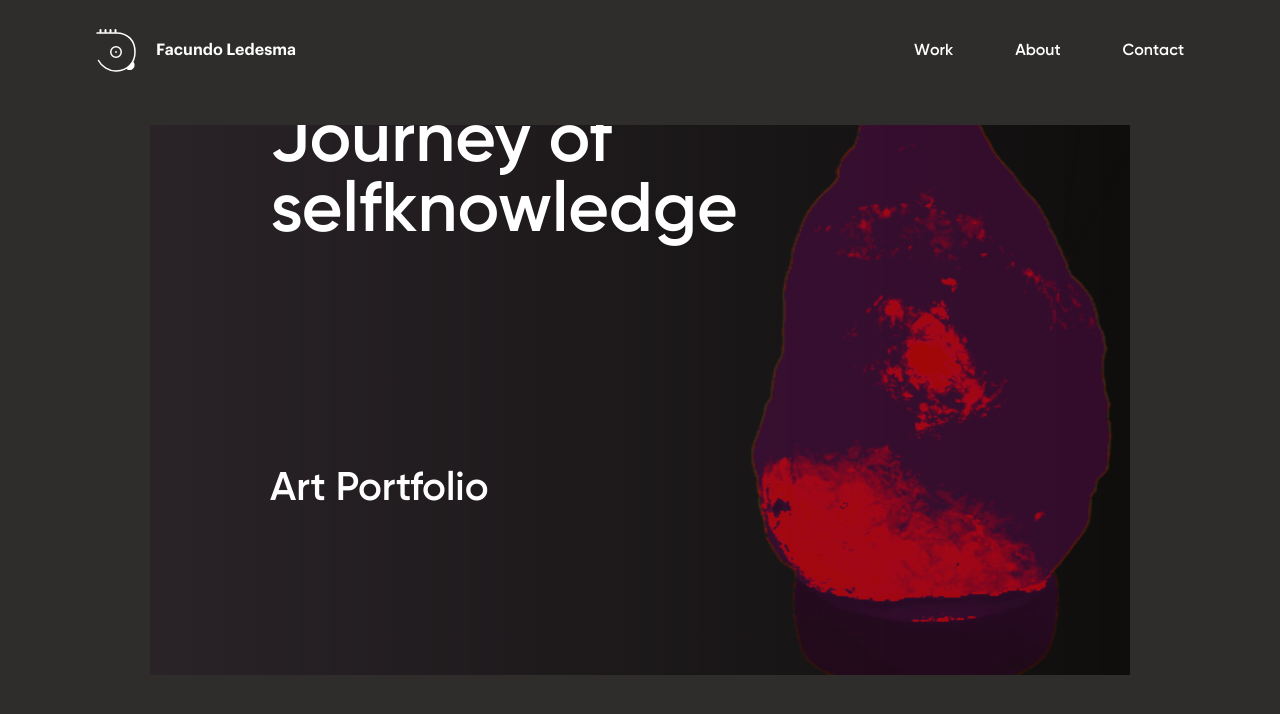
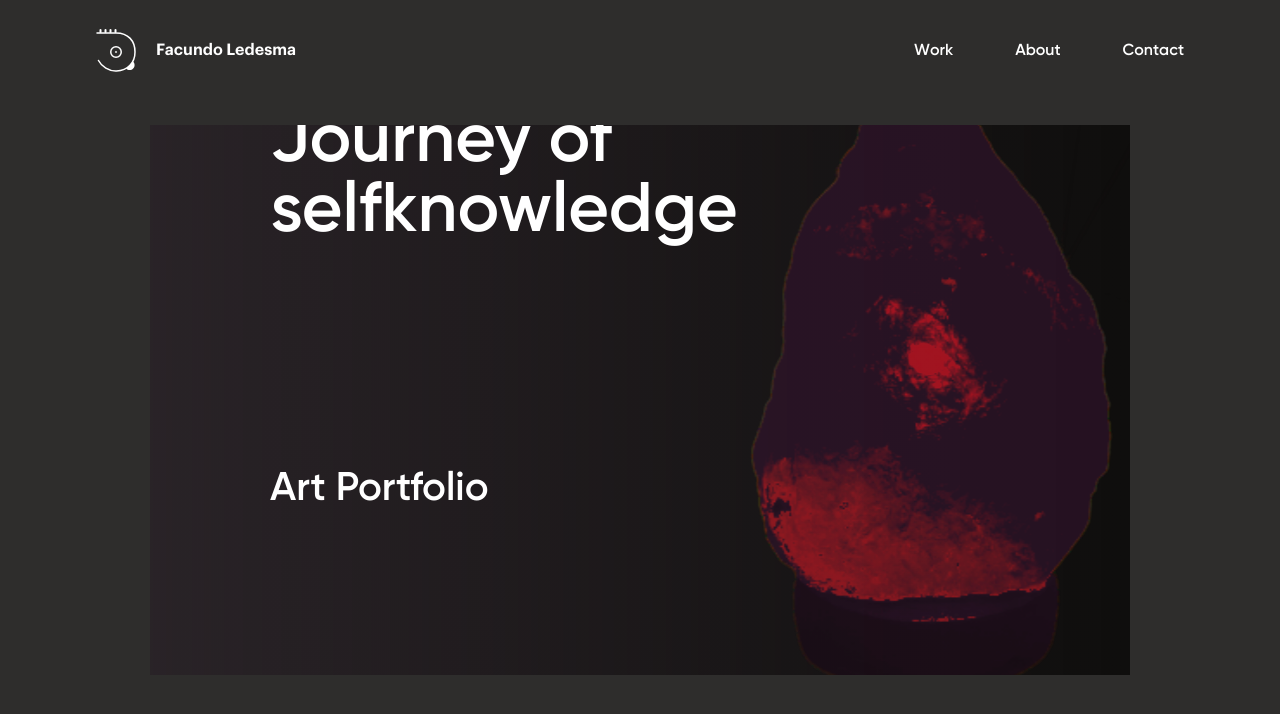
Before and after one commit to faculedesma/fledesma-dev, a React (Vite) app: page / in a window 1280 px wide. In both pictures the pointer is over the picture 937 px from the left and 6935 px from the top of the page. Shown: the part 6536-7250 px from the top of the page. Built offline with nearby package versions, Linux system fonts and the light colour scheme.

Commit message:
fix: decrease saturation in art card

```diff
--- a/src/components/work/work.scss
+++ b/src/components/work/work.scss
@@ -154,7 +154,7 @@
       &:hover {
         img {
           scale: 1.4;
-          filter: saturate(3);
+          filter: saturate(1.5);
           transition: all calc($golden-ratio-time / 4)
             ease-in-out;
         }
```
